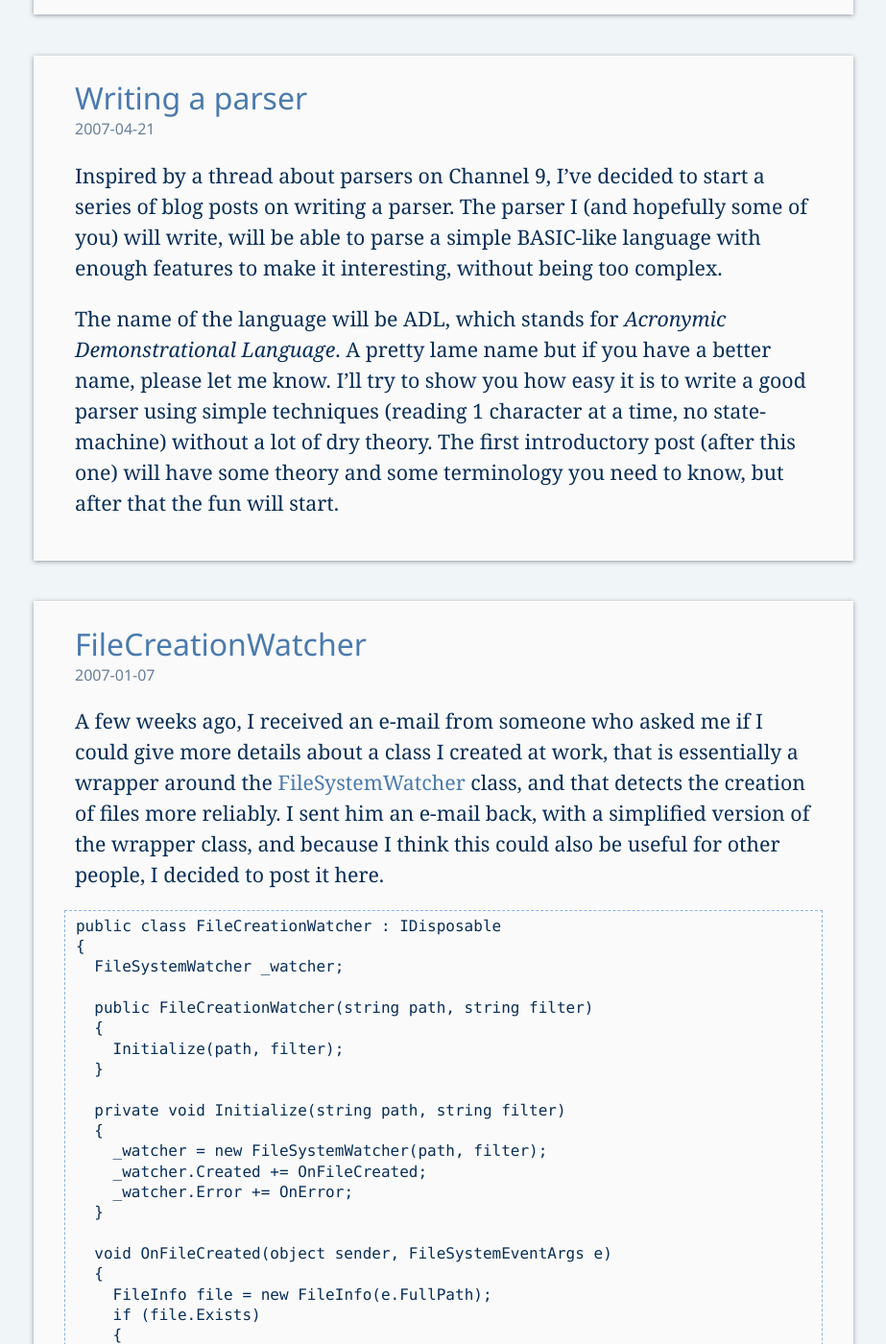
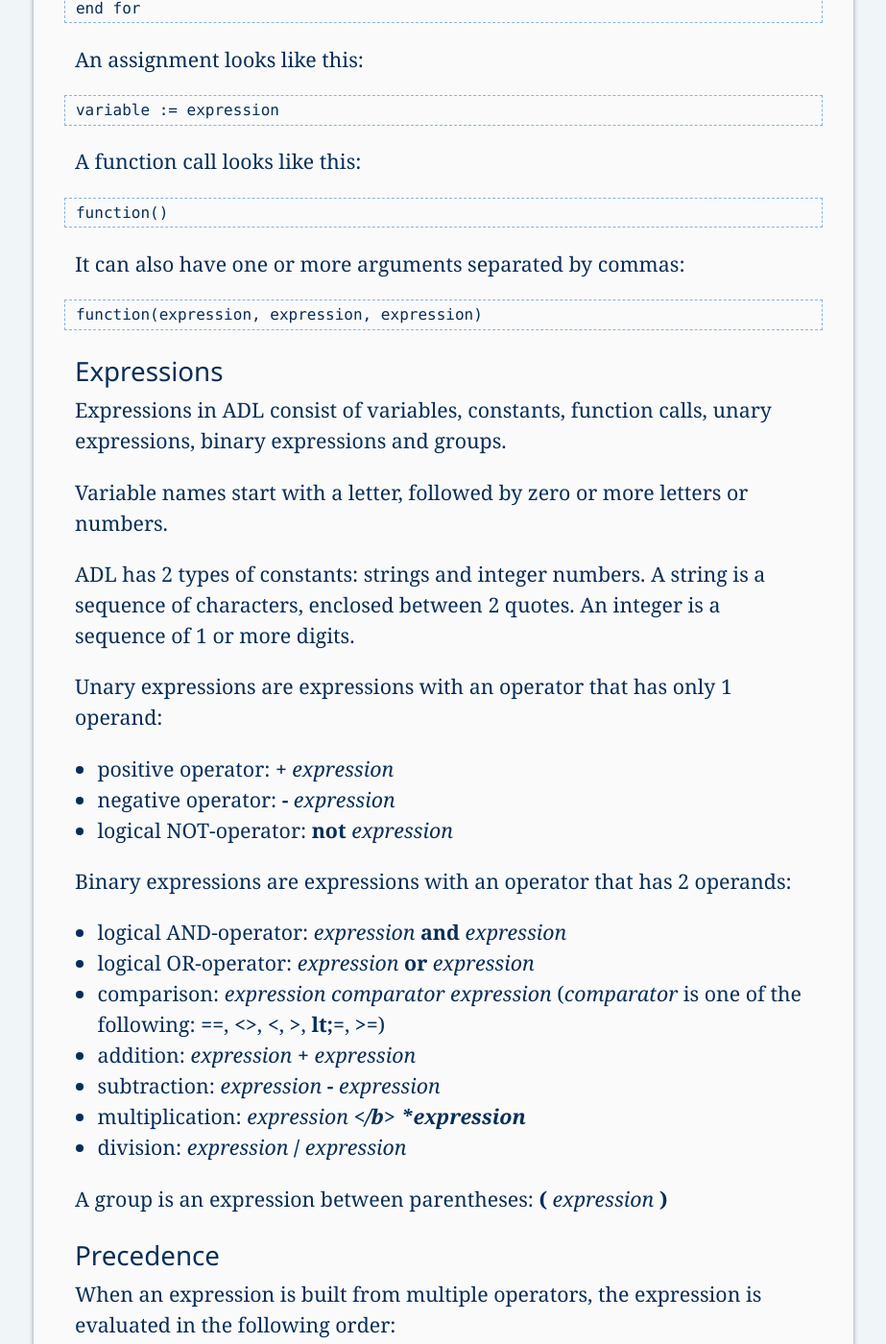
Before and after one commit to tommy-carlier/www.tcx.be, a Jekyll site: the page built from blog/index.html, in a window 1280 px wide and 1400 px high, scrolled down 1436 px. Shown: the whole window at 96% size, without its empty margins (178-1101 px from the left). Built offline with Jekyll 4.4.1, drawn with Linux system fonts in a browser that asks for light colours; the list of posts is cut into pages by our own code; some of the changed text lies outside the part shown.

Commit message:
Added post "Introduction to ADL"

````diff
--- /dev/null
+++ b/_posts/2007-04-23-intro-adl.md
@@ -0,0 +1,114 @@
+---
+layout: post
+title: "Writing a parser: introduction to ADL"
+---
+
+This post will introduce ADL (*Acronymic Demonstrational Language*), a language I designed to demonstrate how to write a parser.
+
+## Statements
+
+ADL has 5 different types of statements:
+
+- if-statement
+- while-loop
+- for-loop
+- assignment
+- function call
+
+An if-statement looks like this:
+
+```
+if expression then
+    statements
+end if
+```
+
+An if-statement can also have an else-clause:
+
+```
+if expression then
+    statements
+else
+    statements
+end if
+```
+
+A while-loop looks like this:
+
+```
+while expression do
+    statements
+end while
+```
+
+A for-loop looks like this:
+
+```
+for variable := expression to expression do
+    statements
+end for
+```
+
+A for-loop can also have a by-clause that defines the number to add to the variable on each iteration:
+
+```
+for variable := expression to expression by expression do
+    statements
+end for
+```
+
+An assignment looks like this:
+
+```
+variable := expression
+```
+
+A function call looks like this:
+
+```
+function()
+```
+
+It can also have one or more arguments separated by commas:
+
+```
+function(expression, expression, expression)
+```
+
+## Expressions
+
+Expressions in ADL consist of variables, constants, function calls, unary expressions, binary expressions and groups.
+
+Variable names start with a letter, followed by zero or more letters or numbers.
+
+ADL has 2 types of constants: strings and integer numbers. A string is a sequence of characters, enclosed between 2 quotes. An integer is a sequence of 1 or more digits.
+
+Unary expressions are expressions with an operator that has only 1 operand:
+
+- positive operator: <b>+</b> *expression*
+- negative operator: <b>-</b> *expression*
+- logical NOT-operator: **not** *expression*
+
+Binary expressions are expressions with an operator that has 2 operands:
+
+- logical AND-operator: *expression* **and** *expression*
+- logical OR-operator: *expression* **or** *expression*
+- comparison: *expression comparator expression* (*comparator* is one of the following: <b>==</b>, <b>&lt;&gt;</b>, <b>&lt;</b>, <b>&gt;</b>, <b>lt;=</b>, <b>&gt;=</b>)
+- addition: *expression* <b>+</b> *expression*
+- subtraction: *expression* <b>-</b> *expression*
+- multiplication: *expression* <b>*</b> *expression*
+- division: *expression* <b>/</b> *expression*
+
+A group is an expression between parentheses: <b>(</b> *expression* <b>)</b>
+
+## Precedence
+
+When an expression is built from multiple operators, the expression is evaluated in the following order:
+
+- Grouping: `( )`
+- Unary expression: `+ - not`
+- Multiplicative expression: `* /`
+- Additive expression: `+ -`
+- Comparison: `== <> < > <= >=`
+- Logical OR: `or`
+- Logical AND: `and`
--- a/how-to/index.html
+++ b/how-to/index.html
@@ -12,7 +12,7 @@
     <ul>
       <li><a href="{% post_url 2007-04-21-writing-parser %}">Introduction</a></li>
       <li><a href="{% post_url 2007-04-22-parser-basic-terminology %}">Basic terminology</a></li>
-      <li>Introduction to ADL</li>
+      <li><a href="{% post_url 2007-04-23-intro-adl %}">Introduction to ADL</a></li>
       <li>Base VS2005 solution</li>
       <li>ADL tokens</li>
       <li>ADL Tokenizer (+ correction)</li>
````
